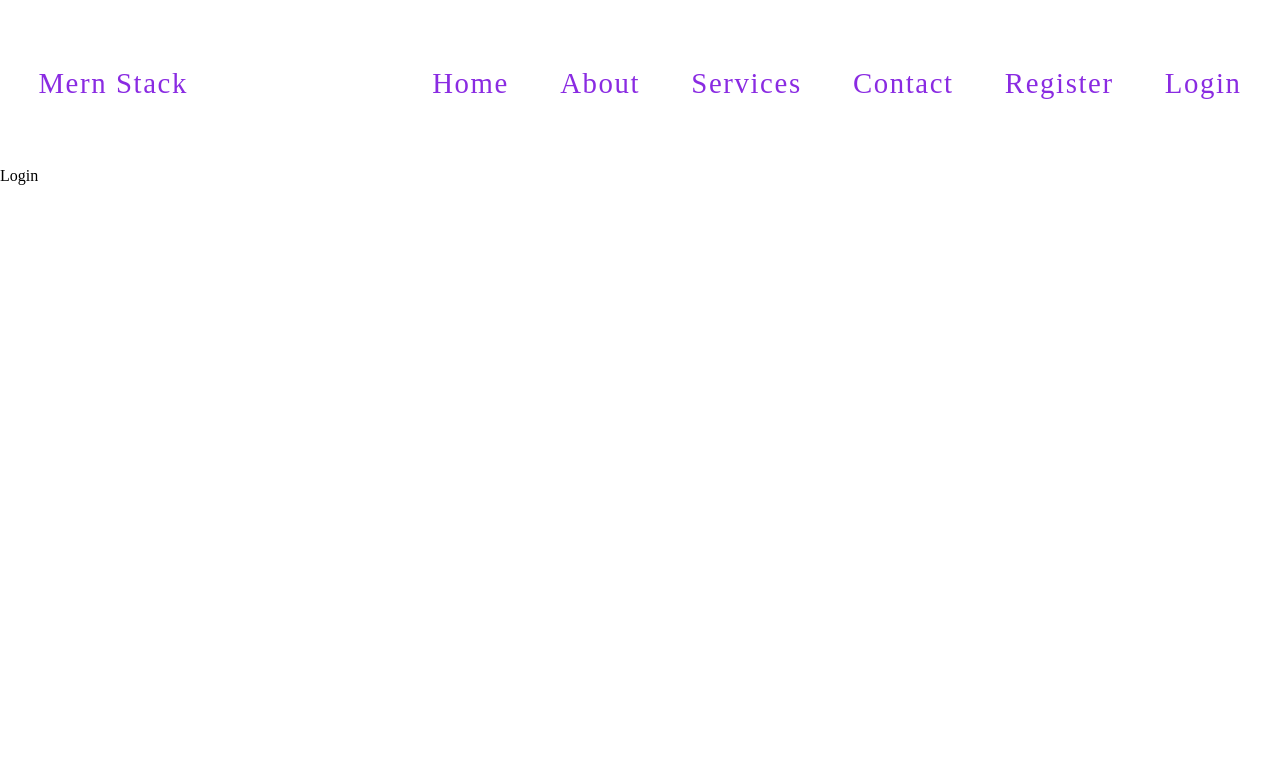
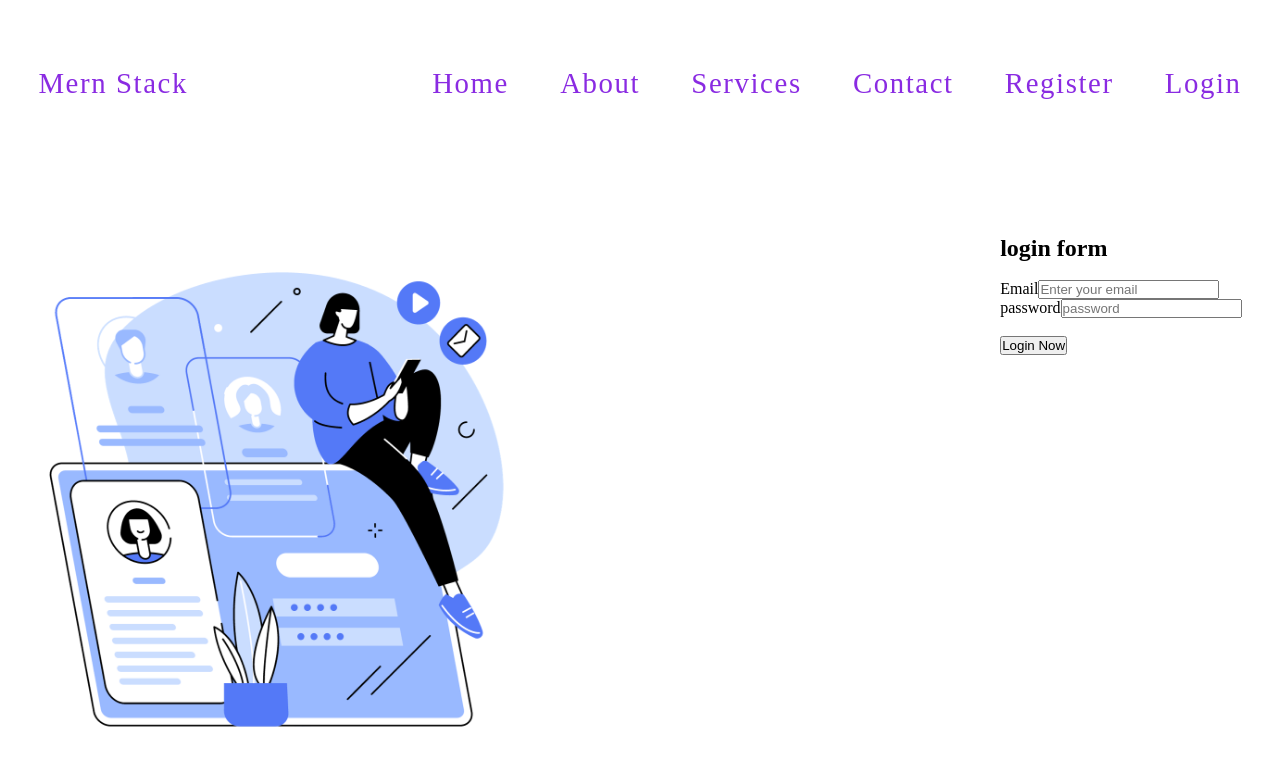
Before and after one commit to anikets2001/mern-front-end, a React (Vite) app: page /login in a window 1280 px wide. Shown: the top 766 px of the page. Built offline with nearby package versions, Linux system fonts and the light colour scheme.

Commit message:
feat: login page form done

```diff
--- a/src/Pages/Login.jsx
+++ b/src/Pages/Login.jsx
@@ -1,7 +1,79 @@
-import React from 'react'
+import React, { useState } from "react";
+import login from "../images/register.png";
 
 export const Login = () => {
+  const [user, setUser] = useState({
+    email: '',
+    password: ''
+  })
+
+  const handleInput =(e) => {
+    let name = e.target.name;
+    let value = e.target.value;
+
+    setUser({
+      ...user,
+      [name]: value,
+    })
+  }
+
+  const handleSubmit = (e) => {
+      e.preventDefault();
+      console.log(user);
+  }
+
   return (
-    <div>Login</div>
-  )
-}
+    <section>
+      <main>
+        <div className="section-registration">
+          <div className="container grid grid-two-cols">
+            <div className="login-image">
+              <img src={login} alt="login" width="500" height="500" />
+            </div>
+
+            {/* login form */}
+            <div className="registration-form">
+              <h1 className="main-heading mb-3">login form</h1>
+              <br />
+
+              <form onSubmit={handleSubmit}>
+                <div>
+                  <label htmlFor="email">Email</label>
+                  <input
+                    type="email"
+                    name="email"
+                    placeholder="Enter your email"
+                    id="email"
+                    required
+                    autoCapitalize="off"
+                    value={user.email}
+                    onChange={handleInput}
+                  ></input>
+                </div>
+
+                <div>
+                  <label htmlFor="phone">password</label>
+                  <input
+                    type="password"
+                    name="password"
+                    placeholder="password"
+                    id="password"
+                    required
+                    autoCapitalize="off"
+                    value={user.password}
+                    onChange={handleInput}
+                  ></input>
+                </div>
+
+                <br />
+                <button type="submit" className="btn btm-submit">
+                  Login Now
+                </button>
+              </form>
+            </div>
+          </div>
+        </div>
+      </main>
+    </section>
+  );
+};
--- a/src/Pages/Register.jsx
+++ b/src/Pages/Register.jsx
@@ -87,7 +87,7 @@
                   <input
                     type="password"
                     name="password"
-                    placeholder="password "
+                    placeholder="password"
                     id="password"
                     required
                     autoCapitalize="off"
```
